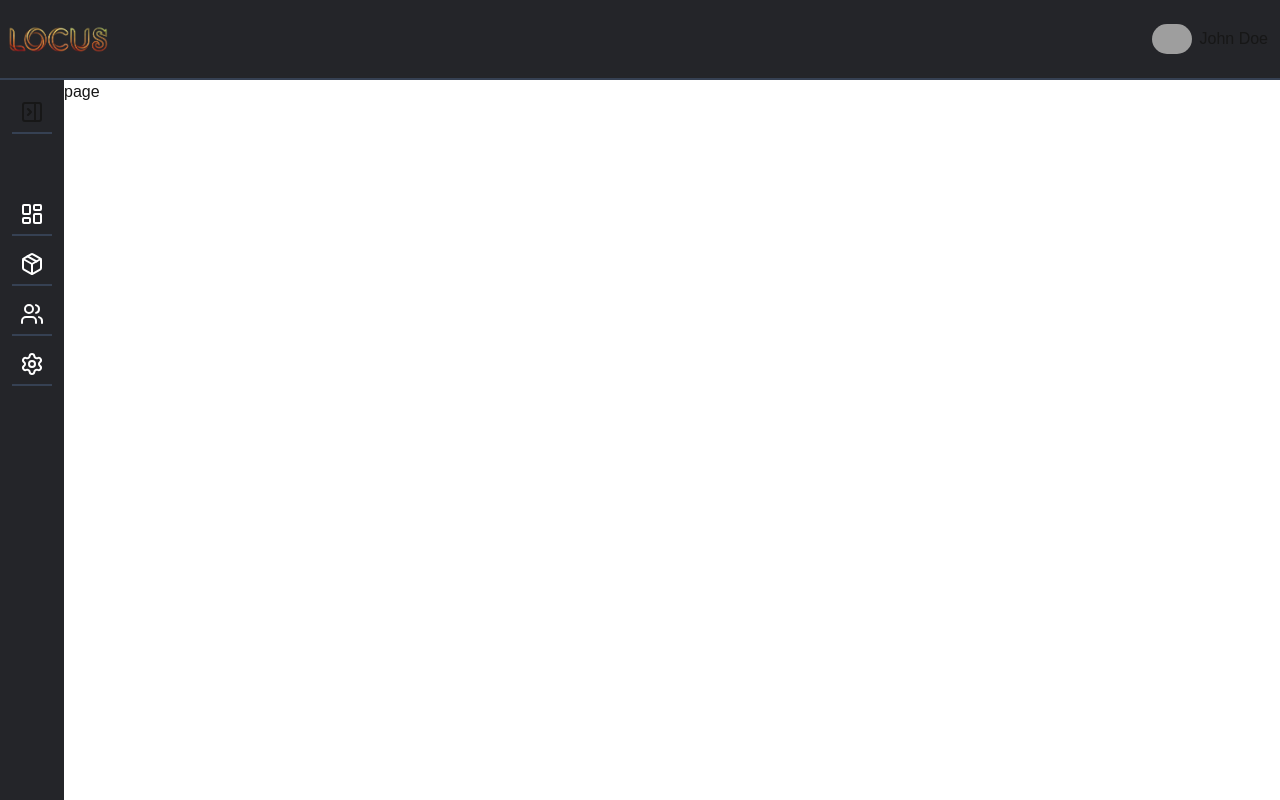
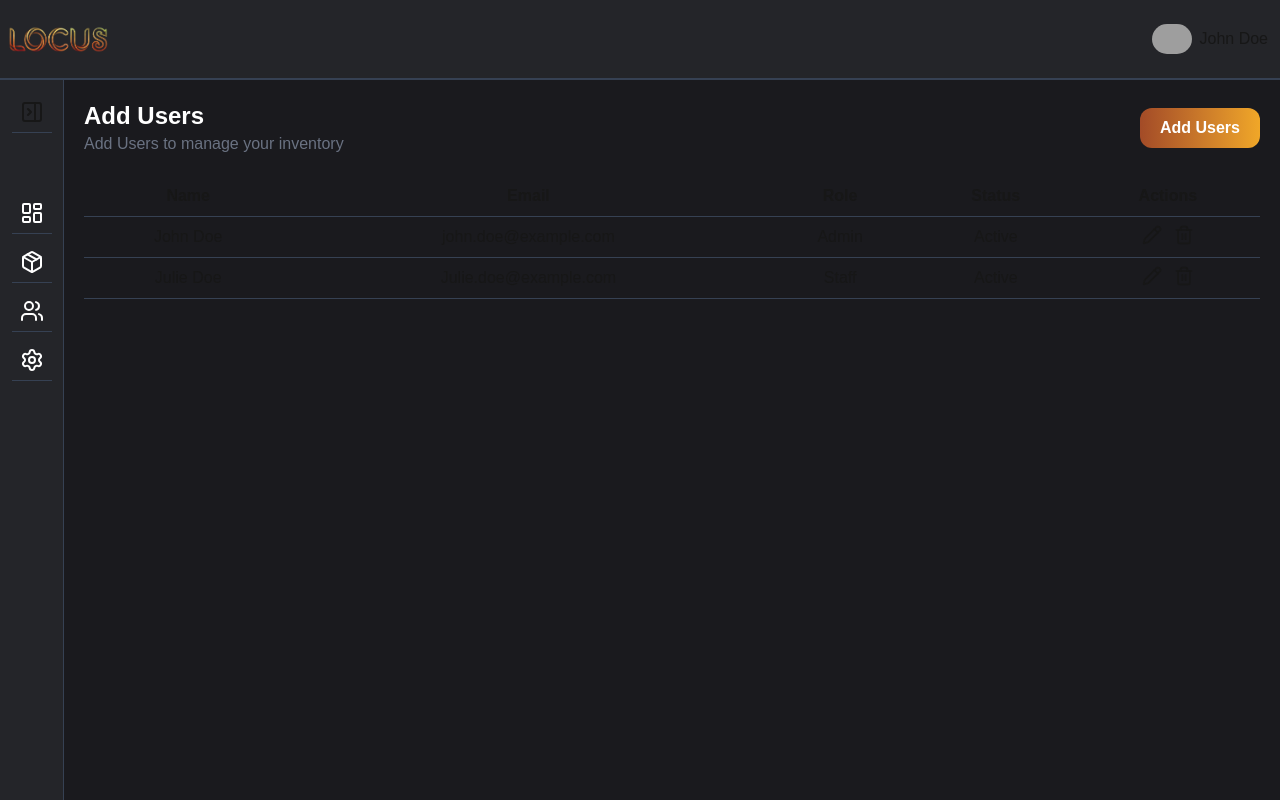
Before and after one commit to m-taqii/locus, a Next.js app: page /dashboard/users in a window 1280 px wide. Built offline with nearby package versions, Linux system fonts and the light colour scheme; grey boxes are pictures that could not be loaded.

Commit message:
feat: creating add user page

```diff
--- /dev/null
+++ b/app/components/AddUser.jsx
@@ -0,0 +1,58 @@
+"use client"
+import { useState } from "react"
+
+const AddUser = ({ setAddUserOpen }) => {
+    const [user, setUser] = useState({
+        name: "",
+        email: "",
+        password: "",
+        role: "",
+        status: ""
+    })
+    const handleSubmit = (e) => {
+        e.preventDefault()
+        console.log(user)
+        const newUser = new User(user)
+        newUser.save()
+        setAddUserOpen(false)
+    }
+    const handleCancel = () => {
+        setAddUserOpen(false)
+    }
+    return (
+        <div onClick={handleCancel} className='w-full h-full bg-black/50 absolute top-0 left-0 flex justify-center items-center'>
+            <div onClick={(e) => e.stopPropagation()} className='bg-[#1a1a1e] h-[60vh] w-[30vw] rounded-xl p-4'>
+                <h1 className='bg-linear-to-r from-[#a34b27] to-[#F0A728] bg-clip-text text-4xl text-center m-2 font-bold'>Add User</h1>
+
+                <form onSubmit={handleSubmit} action="" className='flex flex-col justify-center items-center gap-5'>
+                    <input type="text" placeholder='Name' name="name" className='p-2 rounded-lg  bg-white/10 focus:border-[#a34b27] focus:border focus:outline-none focus:shadow focus:shadow-[#a34b27] transition-all duration-300 ease-in-out' onChange={(e) => setUser({ ...user, name: e.target.value })} required/>
+                    <input type="email" placeholder='Email' name="email" className='p-2 rounded-lg  bg-white/10 focus:border-[#a34b27] focus:border focus:outline-none focus:shadow focus:shadow-[#a34b27] transition-all duration-300 ease-in-out' onChange={(e) => setUser({ ...user, email: e.target.value })} required/>
+                    <input type="password" placeholder='Password' name="password" className='p-2 rounded-lg  bg-white/10 focus:border-[#a34b27] focus:border focus:outline-none focus:shadow focus:shadow-[#a34b27] transition-all duration-300 ease-in-out' onChange={(e) => setUser({ ...user, password: e.target.value })} required/>
+                    <div className='flex gap-5'>
+
+                        <div className="flex flex-col">
+                        <label htmlFor="role" className="text-xs text-gray-500">Role</label>
+                        <select name="role" id="" onChange={(e) => setUser({ ...user, role: e.target.value })} className='p-2 rounded-lg bg-[#2a2a2e] text-white focus:border-[#a34b27] focus:border focus:outline-none focus:shadow focus:shadow-[#a34b27] transition-all duration-300 ease-in-out' required>
+                            <option value="Admin" className="bg-[#1a1a1e] text-white">Admin</option>
+                            <option value="Staff" className="bg-[#1a1a1e] text-white">Staff</option>
+                        </select>
+                        </div>
+
+                        <div className="flex flex-col">
+                        <label htmlFor="status" className="text-xs text-gray-500">Status</label>
+                        <select name="status" id="" onChange={(e) => setUser({ ...user, status: e.target.value })} className='p-2 rounded-lg bg-[#2a2a2e] text-white focus:border-[#a34b27] focus:border focus:outline-none focus:shadow focus:shadow-[#a34b27] transition-all duration-300 ease-in-out' required>
+                            <option value="Active" className="bg-[#1a1a1e] text-white">Active</option>
+                            <option value="Inactive" className="bg-[#1a1a1e] text-white">Inactive</option>
+                        </select>
+                        </div>
+                    </div>
+
+                    <button type='submit' className='bg-linear-to-r from-[#a34b27] to-[#F0A728] text-white px-5 py-2 rounded-xl flex items-center justify-center font-semibold hover:cursor-pointer hover:shadow-[0_8px_25px_rgba(255,153,51,0.45)] hover:brightness-110 transition-all duration-300 ease-in-out'>Save</button>
+                </form>
+            </div>
+
+        </div>
+    )
+}
+
+export default AddUser
--- a/app/components/Navbar.jsx
+++ b/app/components/Navbar.jsx
@@ -3,7 +3,7 @@ import React from 'react'
 
 const Navbar = () => {
   return (
-    <div className='z-50 w-full flex justify-between items-center p-4'>
+    <div className='z-1000 w-full flex justify-between items-center p-4'>
       <Link href="/"><img src="/logo.png" alt="Locus Logo" className='w-20' /></Link>
       <div className='flex gap-3'>
         <Link href="/login" className='px-4 py-1 text-[#a34b27] hover:text-[#a34a278f] flex items-center justify-center font-semibold'>Login</Link>
--- a/app/dashboard/layout.js
+++ b/app/dashboard/layout.js
@@ -18,15 +18,15 @@ const layout = ({ children }) => {
                 </div>
             </nav>
             <div className='flex'>
-                <section className={`h-[90vh] bg-[#242529] transition-all duration-300 ${open ? 'w-[20vw]' : 'w-[5vw] flex items-center flex-col'}`}>
-                    <button onClick={() => setOpen(!open)} className={`cursor-pointer transition-all duration-300 ${open ? 'relative left-50 border-none w-0 m-5' : 'border-b-2 border-gray-700 pb-2 m-5 w-10 flex justify-center items-center'}`}>
+                <section className={`h-[90vh] backdrop-blur-3xl bg-[#242529] border-r border-gray-700 transition-all duration-300 ${open ? 'w-[20vw]' : 'w-[5vw] flex items-center flex-col'}`}>
+                    <button onClick={() => setOpen(!open)} className={`cursor-pointer transition-all duration-300 ${open ? 'relative left-50 border-none w-0 m-5' : 'border-b border-gray-700 pb-2 m-5 w-10 flex justify-center items-center'}`}>
                         {open ? <PanelRightOpen /> : <PanelRightClose />}
                     </button>
                     <ul className='flex flex-col gap-2 ml-3 mr-3 mt-10 text-white'>
-                        <li className='hover:bg-[#1a1a1e] p-2 hover:rounded-md cursor-pointer hover:border-r-2 hover:border-[#F0A728] border-b-2 border-gray-700'><Link href="/dashboard" className='flex items-center gap-2 '><LayoutDashboard /> {open ? "Dashboard" : ""}</Link></li>
-                        <li className='hover:bg-[#1a1a1e] p-2 hover:rounded-md cursor-pointer hover:border-r-2 hover:border-[#F0A728] border-b-2 border-gray-700'><Link href="/dashboard/inventory" className='flex items-center gap-2'><Package /> {open ? "Inventory" : ""}</Link></li>
-                        <li className='hover:bg-[#1a1a1e] p-2 hover:rounded-md cursor-pointer hover:border-r-2 hover:border-[#F0A728] border-b-2 border-gray-700'><Link href="/dashboard/users" className='flex items-center gap-2'><Users /> {open ? "Users" : ""}</Link></li>
-                        <li className='hover:bg-[#1a1a1e] p-2 hover:rounded-md cursor-pointer hover:border-r-2 hover:border-[#F0A728] border-b-2 border-gray-700'><Link href="/dashboard/settings" className='flex items-center gap-2'><Settings /> {open ? "Settings" : ""}</Link></li>
+                        <Link href="/dashboard" className=''><li className='flex items-center gap-2  hover:bg-[#1a1a1e] p-2 hover:rounded-md cursor-pointer hover:border-r-2 hover:border-[#F0A728] border-b border-gray-700'><LayoutDashboard /> {open ? "Dashboard" : ""}</li></Link>
+                        <Link href="/dashboard/inventory" className=''><li className='flex items-center gap-2 hover:bg-[#1a1a1e] p-2 hover:rounded-md cursor-pointer hover:border-r-2 hover:border-[#F0A728] border-b border-gray-700'><Package /> {open ? "Inventory" : ""}</li></Link>
+                        <Link href="/dashboard/users" className=''><li className='flex items-center gap-2 hover:bg-[#1a1a1e] p-2 hover:rounded-md cursor-pointer hover:border-r-2 hover:border-[#F0A728] border-b border-gray-700'><Users /> {open ? "Users" : ""}</li></Link>
+                        <Link href="/dashboard/settings" className=''><li className='flex items-center gap-2 hover:bg-[#1a1a1e] p-2 hover:rounded-md cursor-pointer hover:border-r-2 hover:border-[#F0A728] border-b border-gray-700'><Settings /> {open ? "Settings" : ""}</li></Link>
                     </ul>
                 </section>
                 <main className={`flex-1 transition-all duration-300 ${open ? 'w-[80vw]' : 'w-full'}`}>
--- a/app/dashboard/users/page.js
+++ b/app/dashboard/users/page.js
@@ -1,8 +1,60 @@
-import React from 'react'
+"use client"
+import { Pencil, Trash2 } from 'lucide-react'
+import React, { useState } from 'react'
+import AddUser from '@/app/components/AddUser'
+const page = () => {
 
-const page = () => {
+const [addUserOpen, setAddUserOpen] = useState(false)
+
+  const user = [ {
+    "name": "John Doe",
+    "email": "john.doe@example.com",
+    "role": "Admin",
+    "status": "Active"
+  },
+{
+    "name": "Julie Doe",
+    "email": "Julie.doe@example.com",
+    "role": "Staff",
+    "status": "Active"
+}]
+
   return (
-    <div>page</div>
+    <section className='h-[90vh] bg-[#1a1a1e] w-full p-5'>
+      <div className='flex items-center justify-between'>
+        <div>
+          <h1 className='text-2xl font-bold text-white text-left'>Add Users</h1>
+          <p className='text-gray-500 text-center'>Add Users to manage your inventory</p>
+        </div>
+        <div className='flex items-center gap-2'>
+          <button onClick={() => setAddUserOpen(true)} className='bg-linear-to-r from-[#a34b27] to-[#F0A728] text-white px-5 py-2 rounded-xl flex items-center justify-center font-semibold hover:cursor-pointer hover:shadow-[0_8px_25px_rgba(255,153,51,0.45)] hover:brightness-110 transition-all duration-300 ease-in-out'>Add Users</button>
+        </div>
+      </div>
+
+      <table className='w-full mt-5'>
+        <thead>
+          <tr>
+            <th className='p-2 text-center border-b border-gray-700'>Name</th>
+            <th className='p-2 text-center border-b border-gray-700'>Email</th>
+            <th className='p-2 text-center border-b border-gray-700'>Role</th>
+            <th className='p-2 text-center border-b border-gray-700'>Status</th>
+            <th className='p-2 text-center border-b border-gray-700'>Actions</th>
+          </tr>
+        </thead>
+        <tbody>
+
+          {user.map((user) => (<tr key={user.email} className='p-2 text-center border-b border-gray-700'>
+            <td className='p-2 text-center border-b border-gray-700'>{user.name}</td>
+            <td className='p-2 text-center border-b border-gray-700'>{user.email}</td>
+            <td className='p-2 text-center border-b border-gray-700'>{user.role}</td>
+            <td className='p-2 text-center border-b border-gray-700'>{user.status}</td>
+            <td className='flex gap-3 items-center justify-center m-2'><button className='cursor-pointer hover:text-green-500'><Pencil className='w-5 h-5'/></button><button className='cursor-pointer hover:text-red-500'><Trash2 className='w-5 h-5'/></button></td>
+          </tr>))}
+        </tbody>
+      </table>
+
+      {addUserOpen && <AddUser setAddUserOpen={setAddUserOpen} />}
+    </section>
   )
 }
 
--- a/models/user.model.js
+++ b/models/user.model.js
@@ -25,6 +25,11 @@ const UserSchema = new mongoose.Schema({
         type: String,
         enum: ["admin", "staff"],
         default: "admin"
+    },
+    status:{
+        type: String,
+        enum: ["active", "inactive"],
+        default: "active"
     }
 },{timestamps: true});
 
```
Also changed, not shown: app/components/AddProducts.jsx (added, +31 -0 lines), app/dashboard/page.js (+6 -2 lines).
